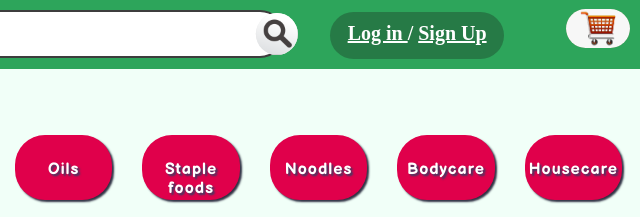
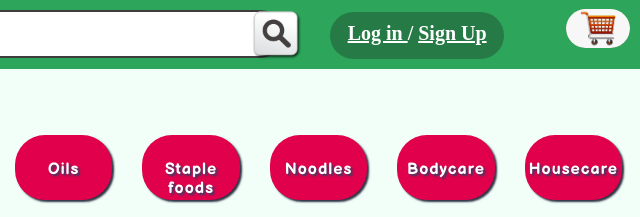
Before and after one commit to 20sas/gro, a plain HTML site: page final.html in a window 1280 px wide. Shown: the top 217 px of the page, 640-1280 px from the left. Drawn offline with Linux system fonts and the light colour scheme.

Commit message:
Add files via upload

```diff
--- a/final.css
+++ b/final.css
@@ -120,10 +120,12 @@ header a:hover, a:active{
     padding-top: 02px;
     padding-left: 02px;
 
-    background-color:#f0f0f0;
+    /* background-color:#f0f0f0; */
     margin-top: 0px;
-    margin-left: -48px;
-    clip-path: circle(21px);
+    margin-left: -50px;
+    border-radius:25%;
+    /* box-shadow: 2px 2px 2px black; */
+    /* clip-path: circle(21px); */
     /* border-top-right-radius: 50%;
     border-bottom-right-radius: 50%; */
 }
@@ -141,12 +143,17 @@ input[type=text]{
     font-size:150%;
     /* border-top-right-radius: 50px;
     border-bottom-right-radius: 50px; */
-    border-radius: 50px;
+    /* border-bottom-left-radius: 50px;
+    border-top-left-radius: 50px;
+    border-top-right-radius: 50px;
+    border-bottom-right-radius: 50px; */
     /* padding-left: 2%;
     padding-top: ; */
+    border-radius: 50px;
     padding:2px 20px;
     /* box-shadow: 2px 2px 2px #303244; */
-    border: 2px solid rgb(61, 61, 61);
+    border: 2px solid #3d3d3d;
+    /* border-bottom: 2px solid #3d3d3d; */
 }
 
 /* body */
--- a/final.html
+++ b/final.html
@@ -3,12 +3,13 @@
 <head>
     <meta charset="UTF-8">
     <meta name="viewport" content="width=device-width, initial-scale=1.0">
-    <title>body</title>
+    <title>TheGroceryStore</title>
     <link rel="stylesheet" href="final.css">
     <link rel="preconnect" href="https://fonts.gstatic.com">
     <link href="https://fonts.googleapis.com/css2?family=Fira+Sans:ital,wght@1,700&display=swap" rel="stylesheet">
     <link rel="preconnect" href="https://fonts.gstatic.com">
     <link href="https://fonts.googleapis.com/css2?family=Balsamiq+Sans:wght@700&display=swap" rel="stylesheet">
+    <link rel="icon" href="https://20sas.github.io/gro/GLOGOMINI.png" type="image/x-icon">
 </head>
 <body>
     <div class="wrapper">
```
